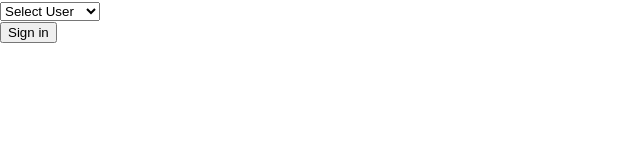
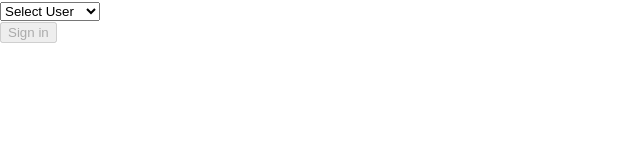
Before and after one commit to DipanshKhandelwal/would-you-rather, a React (Create React App) app: page /signin in a window 1280 px wide. Shown: the top 160 px of the page, without its empty margins (0-640 px from the left). Built offline with nearby package versions, Linux system fonts and the light colour scheme.

Commit message:
Set authedUser and redirect to home in SignIn

```diff
--- a/src/components/SignIn.js
+++ b/src/components/SignIn.js
@@ -1,5 +1,7 @@
 import React from 'react'
 import { connect } from 'react-redux'
+import { Redirect } from 'react-router-dom'
+import { setAuthedUser } from '../actions/authedUser'
 
 class SignIn extends React.Component {
 
@@ -13,19 +15,31 @@ class SignIn extends React.Component {
     })
   }
 
+  signIn = () => {
+    const { user } = this.state
+    this.props.dispatch(setAuthedUser(user))
+  }
+
   render() {
+
+    const { user } = this.state
+    const { authedUser } = this.props
+    if (authedUser !== null) {
+      return <Redirect to='/' />
+    }
+
     return (
       <div>
-        <select value={this.state.user} onChange={this.onSelectUser} >
+        <select value={user} onChange={this.onSelectUser} >
           <option value="" hidden style={{ textDecorationColor: 'grey' }}>Select User</option>
           {this.props.usersList.map((user) =>
             <option value={user} key={user} >{user}</option>
           )}
         </select>
         <div>
-          {this.state.user}
+          {user}
         </div>
-        <button>
+        <button disabled={!user} onClick={this.signIn} >
           Sign in
         </button>
       </div>
@@ -33,9 +47,10 @@ class SignIn extends React.Component {
   }
 }
 
-const mapStateToProps = ({ users }) => {
+const mapStateToProps = ({ users, authedUser }) => {
   return {
     usersList: Object.keys(users),
+    authedUser
   }
 }
 
```
